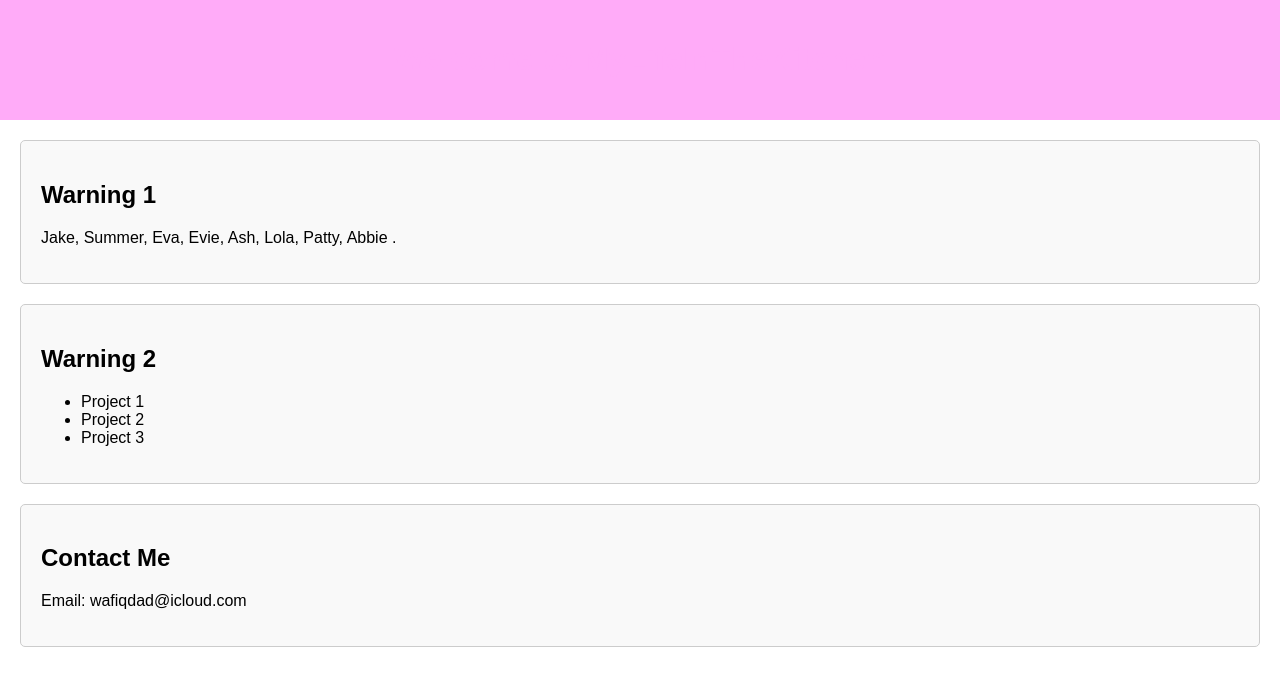
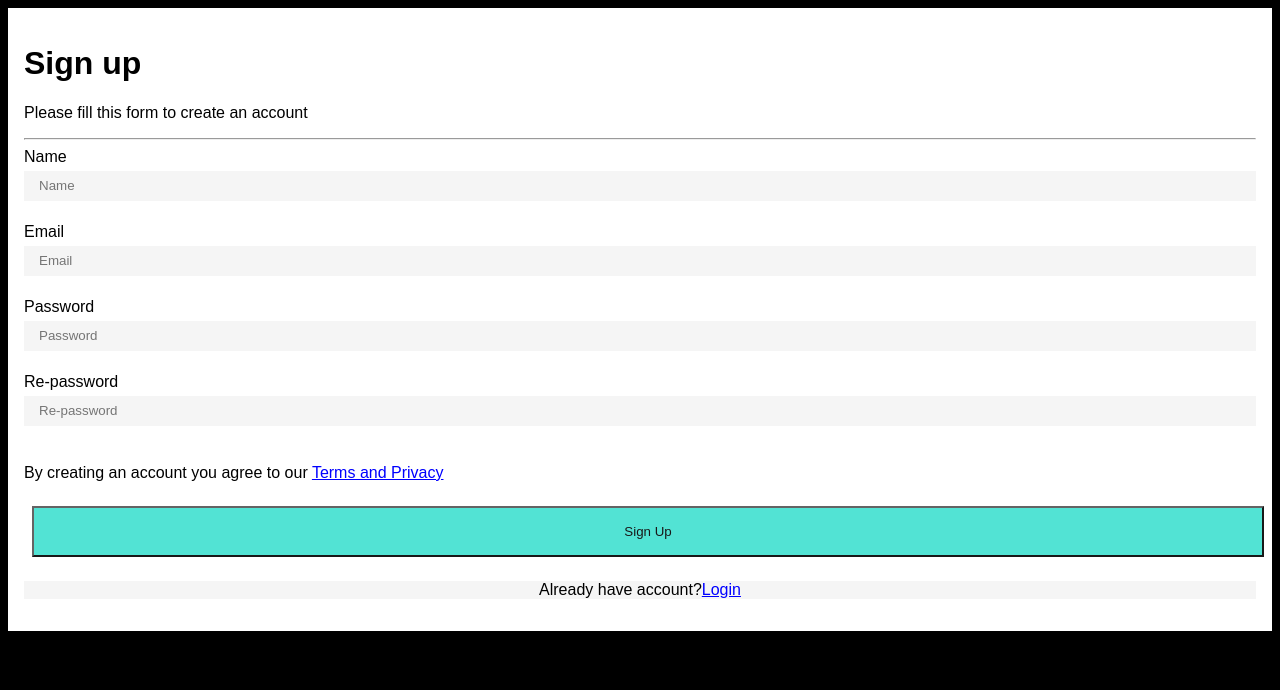
Before and after one commit to Lifeinthektichen/MyLifeInTheKitchen, a plain HTML site: page index.html in a window 1280 px wide. Drawn offline with Linux system fonts and the light colour scheme.

Commit message:
remove login.html edit index.html

```diff
--- a/index.html
+++ b/index.html
@@ -1,68 +1,87 @@
-<!DOCTYPE html>
-<html lang="en">
+<html>
   <head>
-    <meta charset="UTF-8">
-    <meta name="viewport" content="width=device-width, initial-scale=1.0">
-    <title>MyLifeInTheKitchen</title>
+    <title>
+      Sign up
+    </title>
     <style>
       body {
-            font-family: Arial, sans-serif;
-            margin: 0;
-            padding: 0;
+        font-family: Arial, Helvetica, sans-serif;
+        background-color: black;
       }
-
-        header {
-            background-color: #ffabf8;
-            color: white;
-            padding: 20px;
-            text-align: center;
+      * {
+        box-sizing: border-box;
       }
-
-        main {
-            padding: 20px;
+      .container {
+        padding: 16px;
+        background-color: white;
       }
-
-        h1 {
-            color: #ffabf8;
+      input[type="text"],
+      input[type="email"],
+      input[type="password"] {
+        width: 100%;
+        height: 5px;
+        padding: 15px;
+        margin: 5px 0 22px 0;
+        display: inline-block;
+        border: none;
+        outline: none;
+        background: whitesmoke;
       }
-
-        .card {
-            background-color: #f9f9f9;
-            border: 1px solid #ccc;
-            border-radius: 5px;
-            padding: 20px;
-            margin-bottom: 20px;
+      input[type="text"]:focus,
+      input[type="email"]:focus,
+      input[type="password"]:focus {
+        background-color: #ddd;
+        outline: none;
       }
-
-        footer {
-            background-color: #ffabf8;
-            color: white;
-            padding: 20px;
+      .registerbtn {
+        background-color: turquoise;
+        color: black;
+        padding: 16px 20px;
+        margin: 8px;
+        cursor: pointer;
+        width: 100%;
+        opacity: 0.9;
+      }
+      .registerbtn:hover {
+        opacity: 1;
+      }
+      a {
+        color: blue;
+      }
+      .login{
+          background: whitesmoke;
           text-align: center;
       }
     </style>
   </head>
   <body>
-    <header>
-        <h1>Welcome to MyLifeInTheKitchen</h1>
-    </header>
+    <div class="container">
+      <form>
+        <h1>Sign up</h1>
+        <p>Please fill this form to create an account</p>
+        <hr />
+        <label>Name</label>
+        <input type="text" placeholder="Name" />
+        <br />
+        <label>Email</label>
+        <input type="email" placeholder="Email" />
+        <br />
+        <label>Password</label>
+        <input type="password" placeholder="Password" />
+        <br />
+        <label>Re-password</label>
+        <input type="password" placeholder="Re-password" />
+        <p>
+          By creating an account you agree to our
+          <a href="#">Terms and Privacy</a>
+        </p>
 
-    <main>
-        <div class="card">
-            <h2>Warning 1</h2>
-            <p>Jake, Summer, Eva, Evie, Ash, Lola, Patty, Abbie .</p>
+        <button class="registerbtn">Sign Up</button>
+
+        <div class="login">
+        <p>Already have account?<a href="#">Login</a></p>
+      </form>
     </div>
-
-        <div class="card">
-            <h2>Warning 2</h2>
-            <ul>
-                <li>Project 1</li>
-                <li>Project 2</li>
-                <li>Project 3</li>
-            </ul>
 </div>
-
-        <div class="card">
-            <h2>Contact Me</h2>
-            <p>Email: wafiqdad@icloud.com</p>
-        </div>
+  </body>
+</html>
```
Also changed, not shown: login.html (deleted, +0 -23 lines). Lines whose indentation alone changed are shown as unchanged.
